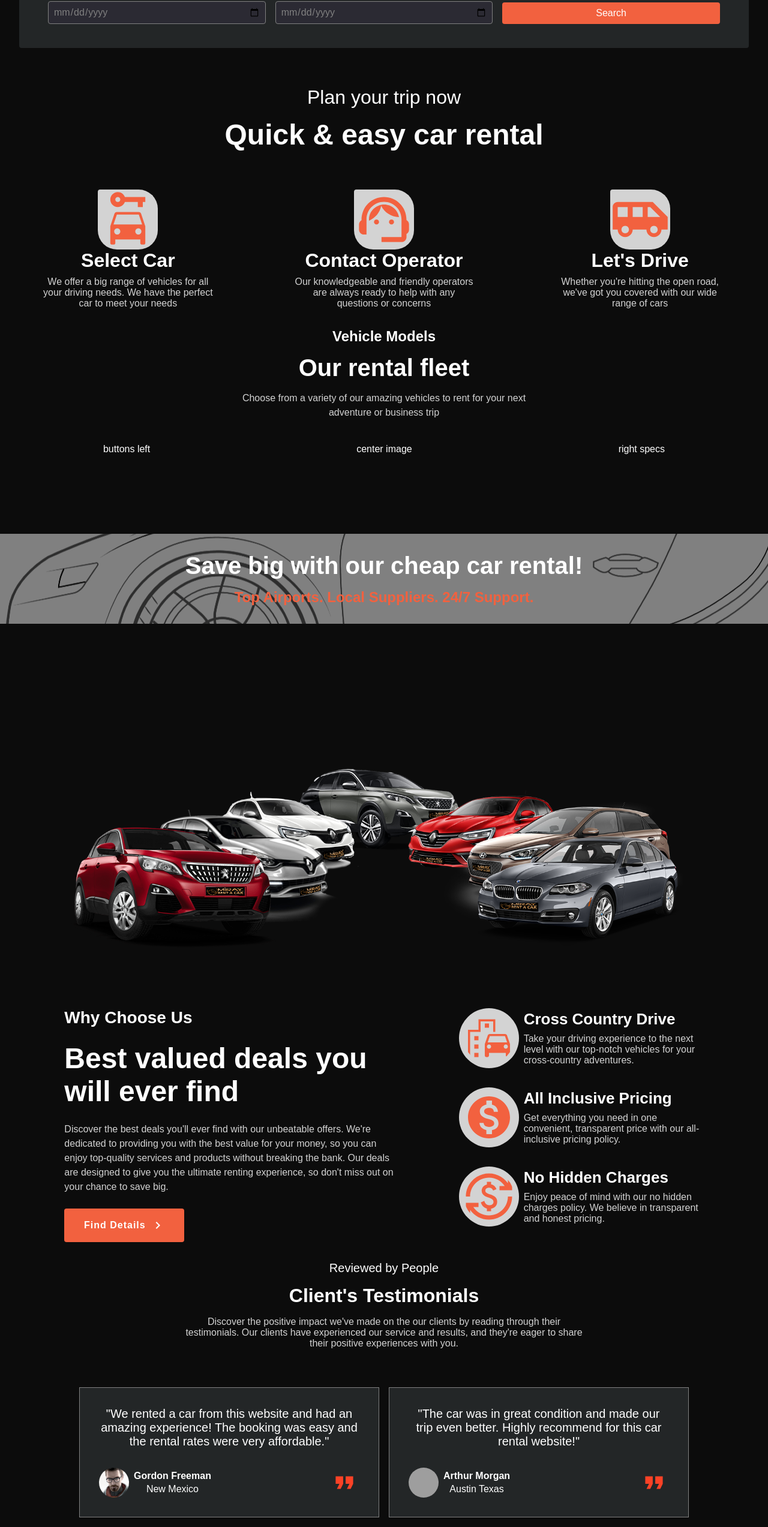
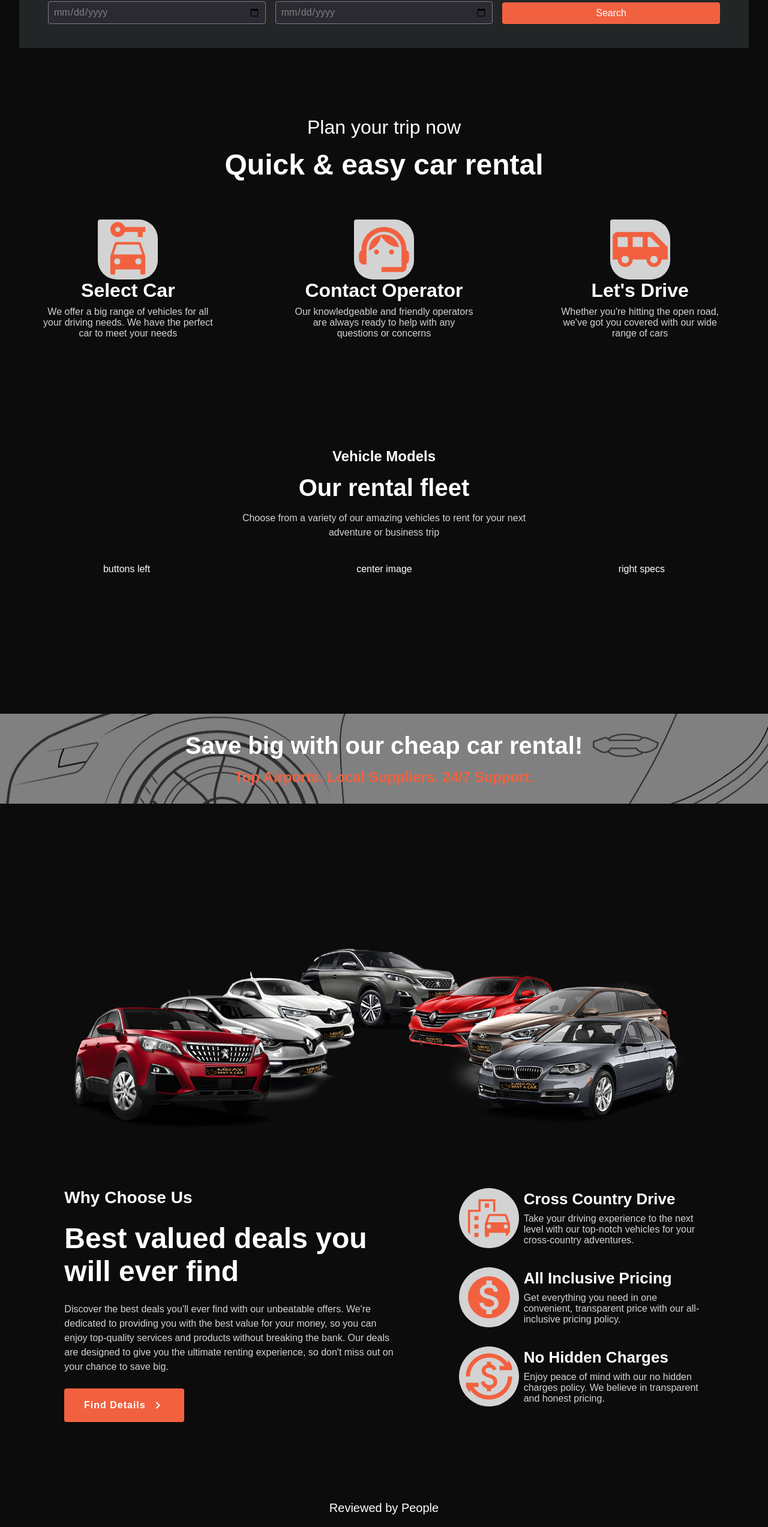
Before and after one commit to Xaphan64/DriveEase, a React (Create React App) app: page / in a window 1280 px wide. Shown: the part 1342-3888 px from the top of the page at 60% size. Built offline with nearby package versions, Linux system fonts and the light colour scheme; grey boxes are pictures that could not be loaded.

Commit message:
added margin between elements in homepage

```diff
--- a/src/components/pages/About/About.style.ts
+++ b/src/components/pages/About/About.style.ts
@@ -14,10 +14,11 @@ export const StyledAbout = styled.div<AboutProps>`
   gap: ${(props) => props.$gap};
   flex-direction: ${(props) => props.$flexDirection};
   text-align: ${(props) => props.$textAlign};
+  margin: ${(props) => props.$margin};
 
   @media screen and (max-width: 1050px) {
     flex-direction: column;
-    margin: 0;
+    margin: 50px 0;
   }
 `;
 
@@ -87,4 +88,5 @@ type AboutProps = {
   width?: string;
   $mediaQuery?: string;
   $alignItems?: string;
+  $margin?: string;
 };
--- a/src/components/pages/About/AboutPageCard.tsx
+++ b/src/components/pages/About/AboutPageCard.tsx
@@ -27,7 +27,7 @@ const AboutPageCard = () => {
 
   // EVENT HANDLERS
   return (
-    <StyledAbout $flexDirection="column" $textAlign="center" $gap="64px">
+    <StyledAbout $flexDirection="column" $textAlign="center" $gap="64px" $margin="50px 0">
       <StyledTextContainer>
         <StyledText fontSize="32px">Plan your trip now</StyledText>
         <StyledText fontSize="48px" fontWeight="bold">
--- a/src/components/pages/Homepage/elements/Choose/Choose.styled.ts
+++ b/src/components/pages/Homepage/elements/Choose/Choose.styled.ts
@@ -6,13 +6,21 @@ export const StyledChooseContainer = styled.div<ChooseProps>`
   justify-content: ${(props) => props.$justifyContent};
   align-items: ${(props) => props.$alignItems};
   gap: ${(props) => props.$gap};
-  margin-top: ${(props) => props.marginTop};
+  margin: ${(props) => props.$margin};
 
   @media screen and (max-width: ${(props) => props.$mediaQuery}) {
     flex-direction: column;
     align-items: center;
     gap: 32px;
     text-align: center;
+  }
+
+  @media screen and (max-width: ${(props) => props.$mediaQueryMargin}) {
+    margin-bottom: 50px;
+  }
+
+  @media screen and (max-width: ${(props) => props.$mediaQueryPadding}) {
+    padding: 0 8px;
   }
 `;
 
@@ -32,6 +40,10 @@ export const StyledChooseText = styled.span<ChooseProps>`
   color: ${(props) => props.color};
   max-width: ${(props) => props.$maxWidth};
   line-height: ${(props) => props.$lineHeight};
+
+  @media screen and (max-width: ${(props) => props.$mediaQueryText}) {
+    padding: 0 16px;
+  }
 `;
 
 export const StyledChooseSvg = styled.svg`
@@ -41,6 +53,11 @@ export const StyledChooseSvg = styled.svg`
   color: #f2613f;
   border-radius: 50%;
   padding: 8px;
+
+  @media screen and (max-width: 420px) {
+    max-width: 75px;
+    height: 75px;
+  }
 `;
 
 type ChooseProps = {
@@ -54,5 +71,8 @@ type ChooseProps = {
   $lineHeight?: string;
   $alignItems?: string;
   $mediaQuery?: string;
-  marginTop?: string;
+  $margin?: string;
+  $mediaQueryMargin?: string;
+  $mediaQueryText?: string;
+  $mediaQueryPadding?: string;
 };
--- a/src/components/pages/Homepage/elements/Choose/Choose.tsx
+++ b/src/components/pages/Homepage/elements/Choose/Choose.tsx
@@ -31,7 +31,7 @@ const Choose = () => {
 
   // EVENT HANDLERS
   return (
-    <StyledChooseContainer $flexDirection="column">
+    <StyledChooseContainer $flexDirection="column" $margin="0 0 50px 0" $mediaQueryMargin="1040px">
       <StyledChooseImage>
         <img src={chooseCars} alt="" />
       </StyledChooseImage>
@@ -41,10 +41,10 @@ const Choose = () => {
           <StyledChooseText fontSize="28px" fontWeight="bold">
             Why Choose Us
           </StyledChooseText>
-          <StyledChooseText fontSize="48px" fontWeight="bold" $maxWidth="550px">
+          <StyledChooseText fontSize="48px" fontWeight="bold" $maxWidth="550px" $mediaQueryText="600px">
             Best valued deals you will ever find
           </StyledChooseText>
-          <StyledChooseText $maxWidth="550px" color="lightgray" $lineHeight="1.5">
+          <StyledChooseText $maxWidth="550px" color="lightgray" $lineHeight="1.5" $mediaQueryText="600px">
             Discover the best deals you'll ever find with our unbeatable offers. We're dedicated to providing you with
             the best value for your money, so you can enjoy top-quality services and products without breaking the bank.
             Our deals are designed to give you the ultimate renting experience, so don't miss out on your chance to save
@@ -64,7 +64,7 @@ const Choose = () => {
         </StyledChooseContainer>
 
         <StyledChooseContainer $flexDirection="column" $gap="32px">
-          <StyledChooseContainer $alignItems="center" $gap="8px">
+          <StyledChooseContainer $alignItems="center" $gap="8px" $mediaQueryPadding="420px">
             <StyledChooseSvg>
               <EmojiTransportationIcon />
             </StyledChooseSvg>
@@ -81,7 +81,7 @@ const Choose = () => {
             </StyledChooseContainer>
           </StyledChooseContainer>
 
-          <StyledChooseContainer $alignItems="center" $gap="8px">
+          <StyledChooseContainer $alignItems="center" $gap="8px" $mediaQueryPadding="420px">
             <StyledChooseSvg>
               <MonetizationOnIcon />
             </StyledChooseSvg>
@@ -97,7 +97,7 @@ const Choose = () => {
             </StyledChooseContainer>
           </StyledChooseContainer>
 
-          <StyledChooseContainer $alignItems="center" $gap="8px">
+          <StyledChooseContainer $alignItems="center" $gap="8px" $mediaQueryPadding="420px">
             <StyledChooseSvg>
               <CurrencyExchangeIcon />
             </StyledChooseSvg>
--- a/src/components/pages/Homepage/elements/Questions/Questions.style.ts
+++ b/src/components/pages/Homepage/elements/Questions/Questions.style.ts
@@ -11,6 +11,7 @@ export const StyledQuestionsContainer = styled.div<FAQProps>`
   border: ${(props) => props.$border};
   padding: ${(props) => props.$padding};
   max-width: ${(props) => props.$maxWidth};
+  margin: ${(props) => props.$margin};
   position: relative;
 `;
 
@@ -49,4 +50,5 @@ type FAQProps = {
   $gap?: string;
   $backgroundColor?: string;
   $maxWidth?: string;
+  $margin?: string;
 };
--- a/src/components/pages/Homepage/elements/Questions/Questions.tsx
+++ b/src/components/pages/Homepage/elements/Questions/Questions.tsx
@@ -23,7 +23,7 @@ const Questions = () => {
 
   // EVENT HANDLERS
   return (
-    <StyledQuestionsContainer $gap="16px">
+    <StyledQuestionsContainer $gap="16px" $margin="50px 0">
       <StyledQuestionsImage />
 
       <StyledQuestionsText fontSize="24px" fontWeight="bold">
--- a/src/components/pages/Homepage/elements/Vehicles/Vehicles.style.ts
+++ b/src/components/pages/Homepage/elements/Vehicles/Vehicles.style.ts
@@ -7,6 +7,7 @@ export const StyledVehiclesContainer = styled.div<VehiclesProps>`
   justify-content: ${(props) => props.$justifyContent};
   gap: ${(props) => props.$gap};
   width: ${(props) => props.width};
+  margin: ${(props) => props.$margin};
 `;
 
 export const StyledVehiclesText = styled.div<VehiclesProps>`
@@ -28,4 +29,5 @@ type VehiclesProps = {
   $maxWidth?: string;
   $lineHeight?: string;
   width?: string;
+  $margin?: string;
 };
--- a/src/components/pages/Homepage/elements/Vehicles/Vehicles.tsx
+++ b/src/components/pages/Homepage/elements/Vehicles/Vehicles.tsx
@@ -24,7 +24,7 @@ const Vehicles = () => {
 
   // EVENT HANDLERS
   return (
-    <StyledVehiclesContainer $flexDirection="column" $gap="40px" $alignItems="center">
+    <StyledVehiclesContainer $flexDirection="column" $gap="40px" $alignItems="center" $margin="100px 0">
       <StyledVehiclesContainer $flexDirection="column" $gap="16px" $alignItems="center">
         <StyledVehiclesText fontSize="24px" fontWeight="bold">
           Vehicle Models
--- a/src/components/pages/Testimonials/Testimanoals.style.ts
+++ b/src/components/pages/Testimonials/Testimanoals.style.ts
@@ -7,6 +7,7 @@ export const StyledTestimonial = styled.div`
   align-items: center;
   gap: 64px;
   text-align: center;
+  margin: 50px 0;
 `;
 
 export const StyledTestimonialContainer = styled.div`
```
